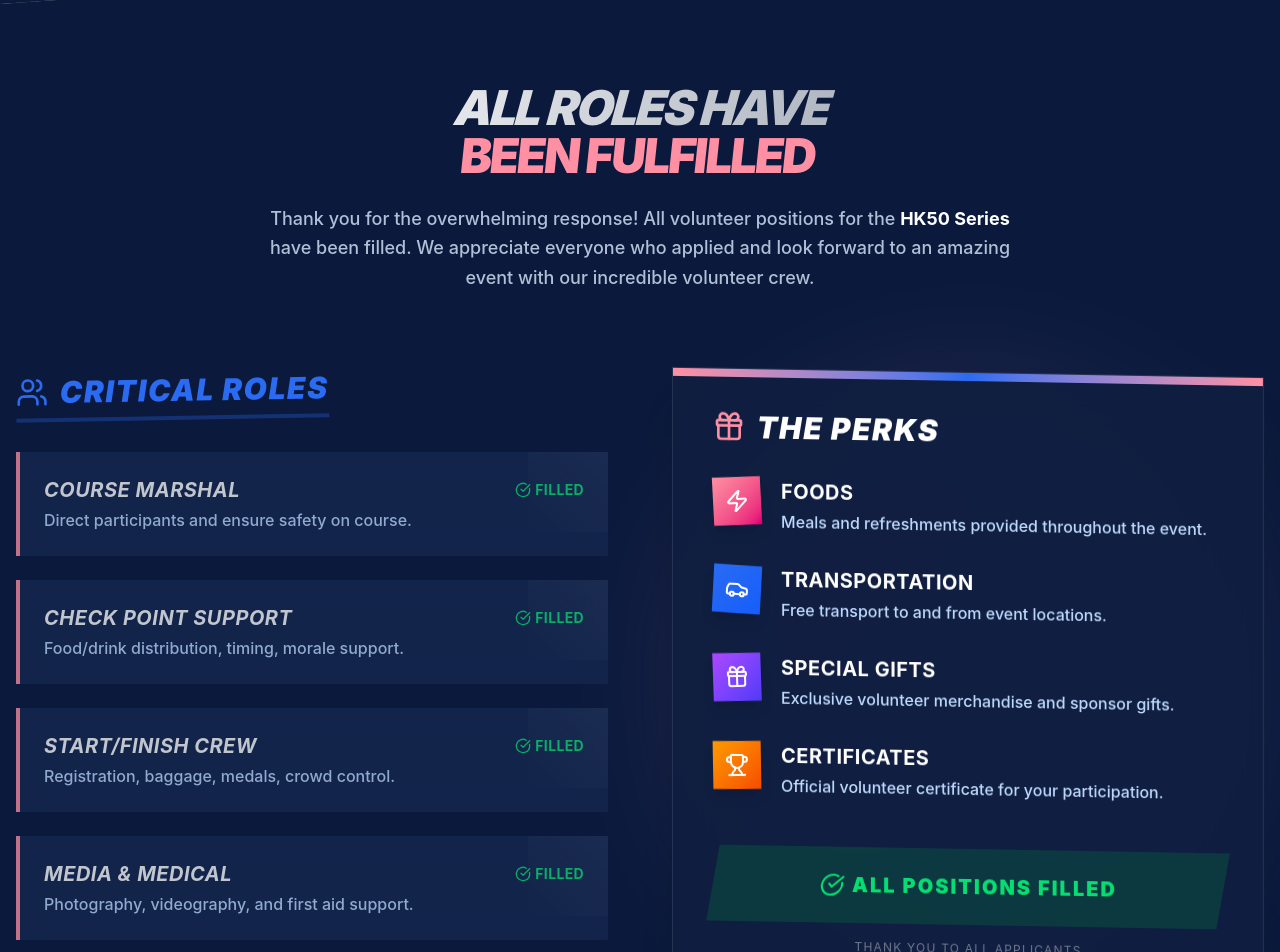
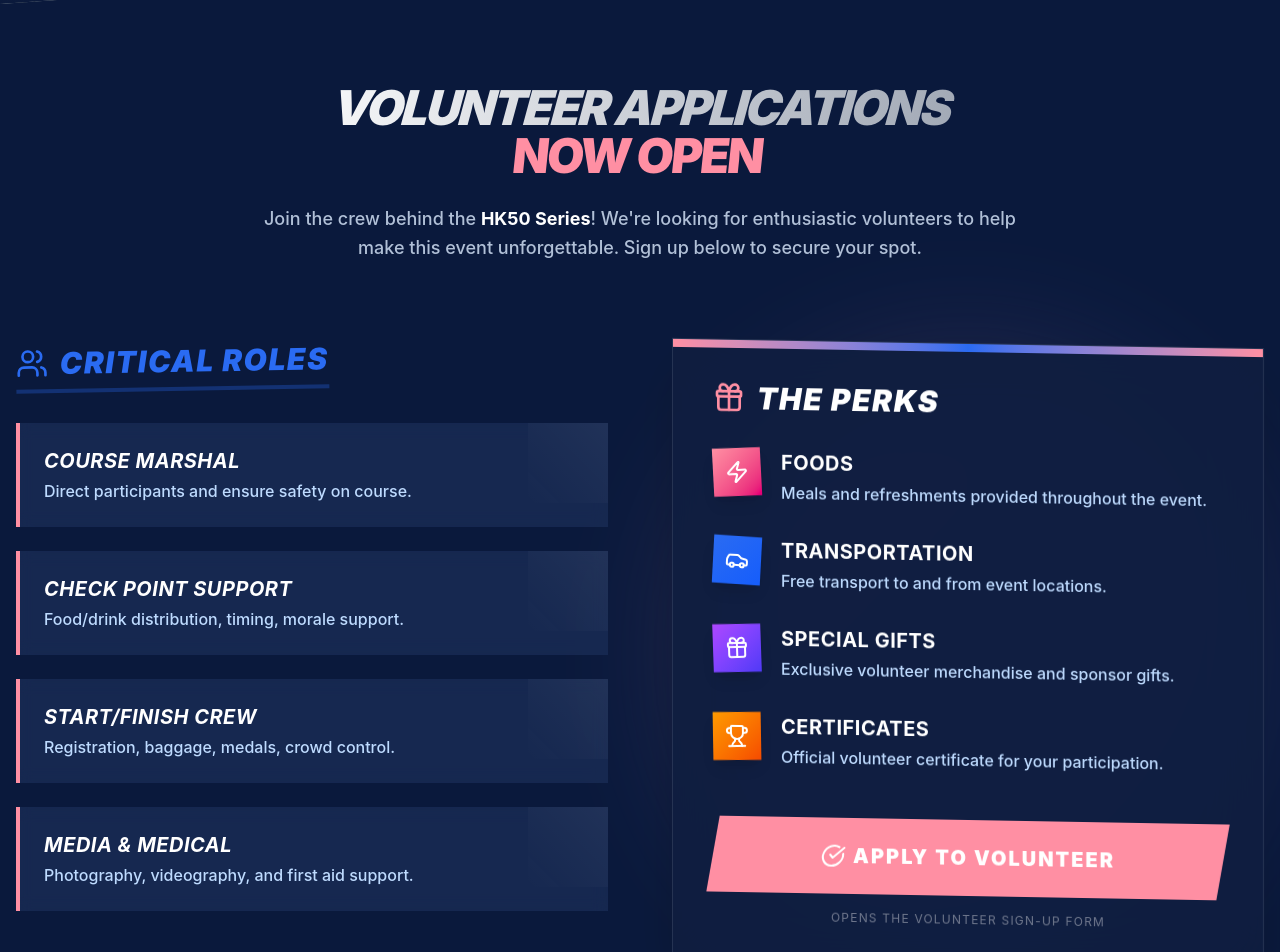
Before and after one commit to Aayush-prog/himalayan-harmony, a React (Vite) app: page /volunteer in a window 1280 px wide. Shown: the part 660-1612 px from the top of the page. Built offline with nearby package versions, Linux system fonts and the light colour scheme.

Commit message:
volunteer update

```diff
--- a/src/pages/Volunteer.tsx
+++ b/src/pages/Volunteer.tsx
@@ -17,11 +17,11 @@
                 {/* Intro Section with Poster Typography */}
                 <div className="text-center mb-20 max-w-3xl mx-auto">
                     <h2 className="text-3xl md:text-5xl font-black italic uppercase mb-6 tracking-tighter transform -skew-x-6 text-transparent bg-clip-text bg-gradient-to-r from-white to-gray-400">
-                        All Roles Have <br /><span className="text-primary not-italic skew-x-0 inline-block">Been Fulfilled</span>
+                        Volunteer Applications <br /><span className="text-primary not-italic skew-x-0 inline-block">Now Open</span>
                     </h2>
                     <p className="text-lg text-blue-100/80 font-medium leading-relaxed max-w-2xl mx-auto">
-                        Thank you for the overwhelming response! All volunteer positions for the <span className="text-white font-bold">HK50 Series</span> have been filled.
-                        We appreciate everyone who applied and look forward to an amazing event with our incredible volunteer crew.
+                        Join the crew behind the <span className="text-white font-bold">HK50 Series</span>! We're looking for enthusiastic volunteers
+                        to help make this event unforgettable. Sign up below to secure your spot.
                     </p>
                 </div>
 
@@ -44,12 +44,9 @@
                                 { title: "Start/Finish Crew", desc: "Registration, baggage, medals, crowd control." },
                                 { title: "Media & Medical", desc: "Photography, videography, and first aid support." },
                             ].map((role, i) => (
-                                <div key={i} className="card-poster group relative opacity-75">
+                                <div key={i} className="card-poster group relative">
                                     <div className="flex items-center justify-between">
                                         <h4 className="font-bold text-xl text-white uppercase italic">{role.title}</h4>
-                                        <span className="flex items-center gap-1 text-green-400 text-sm font-bold uppercase tracking-wide">
-                                            <CheckCircle className="w-4 h-4" /> Filled
-                                        </span>
                                     </div>
                                     <p className="text-blue-200 mt-1 font-medium">{role.desc}</p>
                                 </div>
@@ -106,11 +103,16 @@
                             </ul>
 
                             <div className="mt-12 text-center">
-                                <div className="btn w-full md:w-auto text-xl py-6 bg-green-600/20 border-2 border-green-500/40 text-green-400 cursor-default flex items-center justify-center gap-2">
+                                <a
+                                    href="https://forms.gle/h8FyfkuvBMz6u8gPA"
+                                    target="_blank"
+                                    rel="noopener noreferrer"
+                                    className="btn w-full md:w-auto text-xl py-6 bg-primary hover:bg-primary/90 transition-colors text-white flex items-center justify-center gap-2"
+                                >
                                     <CheckCircle className="w-6 h-6" />
-                                    <span>All Positions Filled</span>
-                                </div>
-                                <p className="mt-4 text-xs text-white/40 uppercase tracking-widest">Thank you to all applicants</p>
+                                    <span>Apply to Volunteer</span>
+                                </a>
+                                <p className="mt-4 text-xs text-white/40 uppercase tracking-widest">Opens the volunteer sign-up form</p>
                             </div>
                         </div>
                     </motion.div>
```
Also changed, not shown: 5 other files (tests, documents, lock files or other folders).
